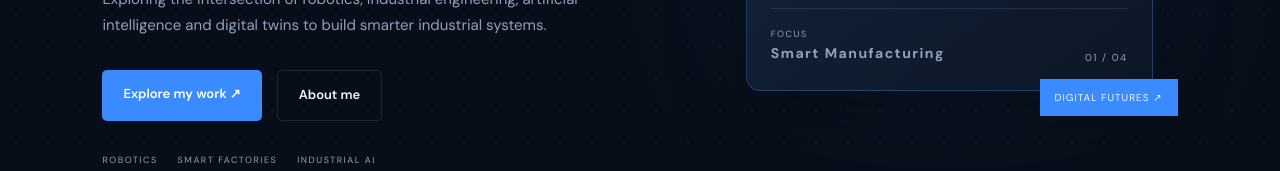
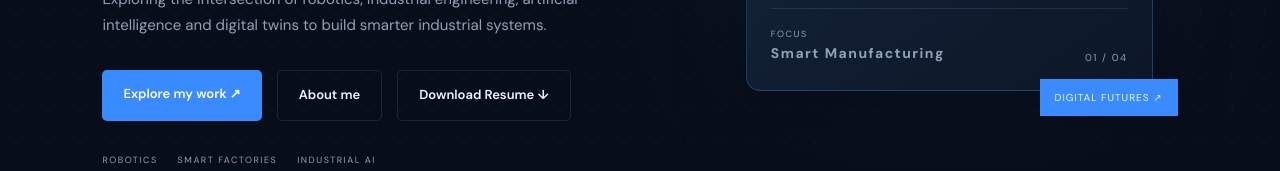
Before and after one commit to Rishita-hello/Rishita_Porfolio, a plain HTML site: page index.html in a window 1280 px wide. Shown: the part 557-728 px from the top of the page. Drawn offline with Linux system fonts and the light colour scheme.

Commit message:
Add files via upload

```diff
--- a/index.html
+++ b/index.html
@@ -62,6 +62,7 @@
                 <div class="hero-buttons">
                     <a href="#projects" class="btn-primary">Explore my work ↗</a>
                     <a href="#about" class="btn-secondary">About me</a>
+                    <a href="resume.pdf" class="btn-secondary" download="Rishita_Pandit_Resume.pdf">Download Resume ↓</a>
                 </div>
 
                 <div class="hero-tags">
```
